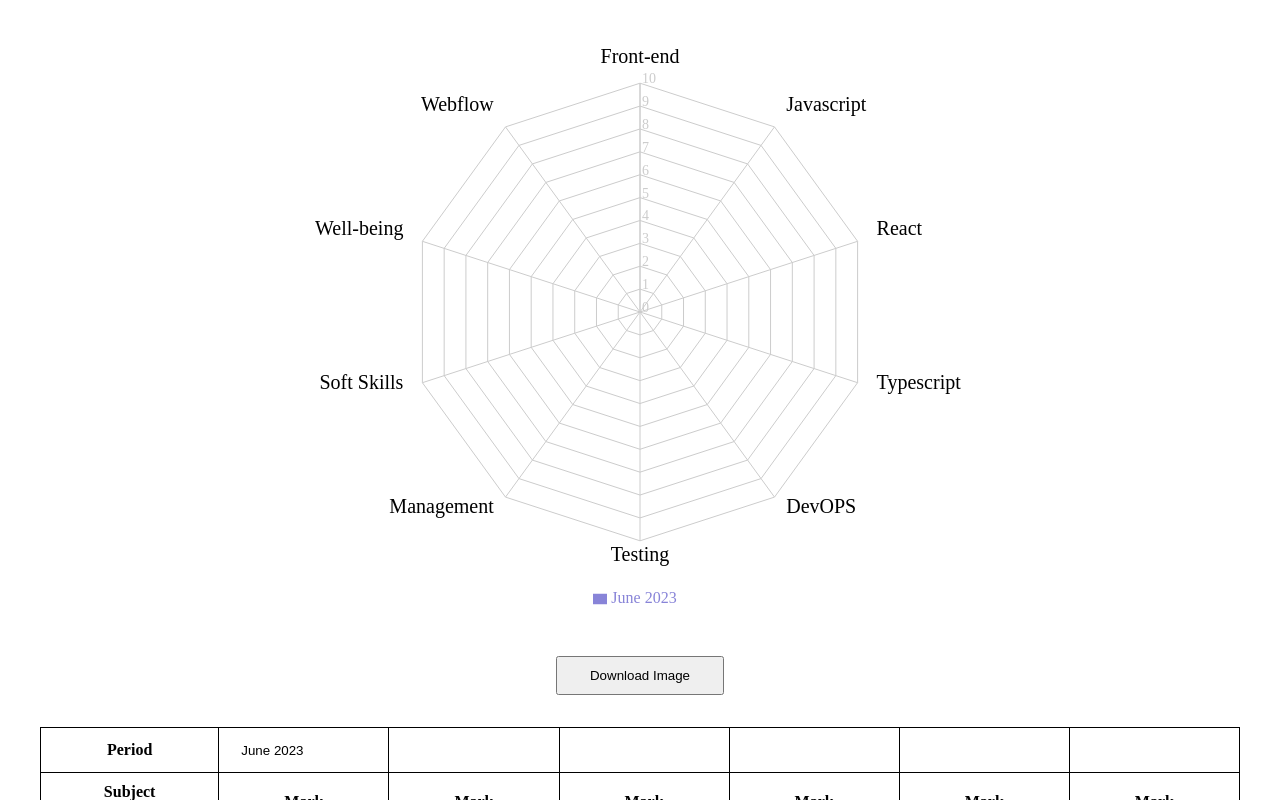
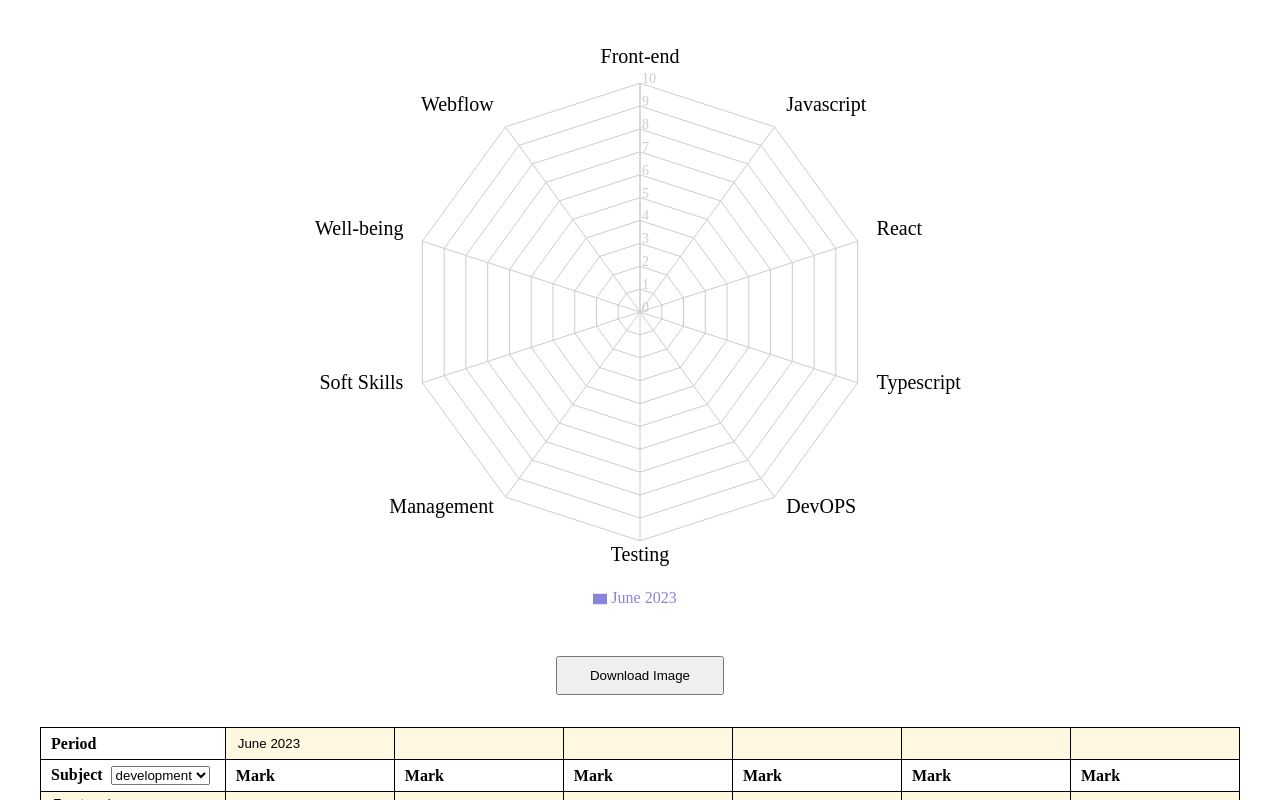
Before and after one commit to a1exalexander/performance-diagram, a React (Vite) app: page / in a window 1280 px wide. Shown: the top 800 px of the page. Built offline with nearby package versions, Linux system fonts and the light colour scheme.

Commit message:
💄 Add styles

```diff
--- a/src/App.module.css
+++ b/src/App.module.css
@@ -13,20 +13,30 @@
 
 .th {
   border: 1px solid black;
-  padding: 10px;
+  padding: 0 10px;
+  height: 32px;
+  text-align: left;
+}
+
+.periodTh {
+  padding-left: 0;
+  padding-right: 0;
 }
 
 .td {
   border: 1px solid black;
   padding: 0;
+  height: 24px;
 }
 
 .input {
-  height: 24px;
+  height: 100%;
   width: 100%;
   border: none;
   border-radius: 0px;
   padding: 0 12px;
+  background-color: rgba(255, 191, 0, 0.12);
+
 }
 
 .chartWrapper {
--- a/src/App.tsx
+++ b/src/App.tsx
@@ -161,7 +161,7 @@
             <th className={clsx(styles.th, styles.periodHead)}>Period</th>
             {map(periods, (period) => {
               return (
-                <th className={styles.th} key={period.id}>
+                <th className={clsx(styles.th, styles.periodTh)} key={period.id}>
                   <input
                     className={styles.input}
                     type="text"
```
